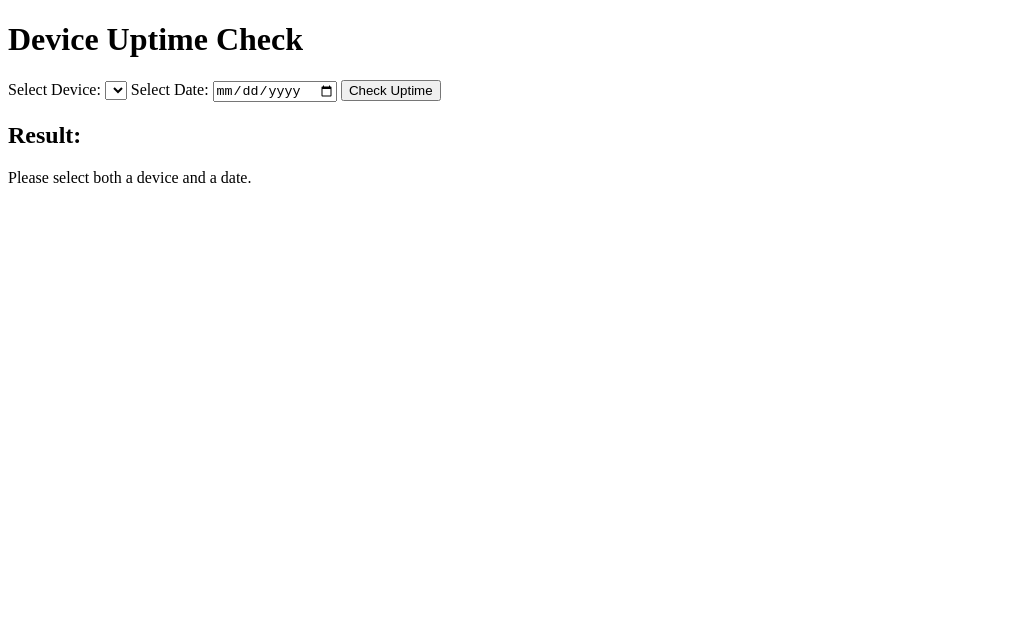
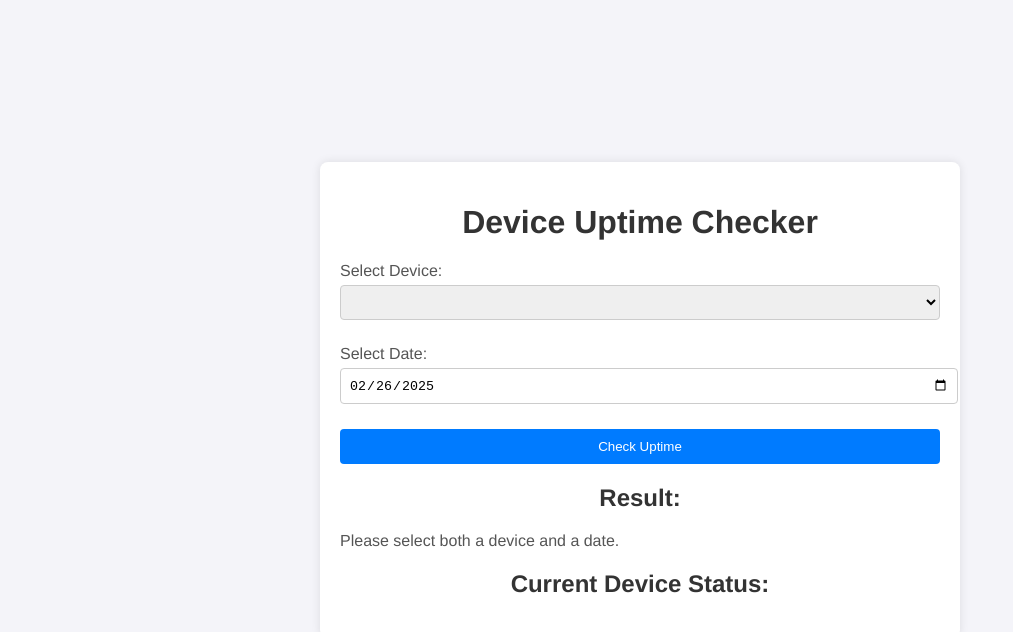
Before and after one commit to DKunin/network-watch, a website: page public/index.html in a window 1280 px wide. Both pictures are taken after a click on the button "Check Uptime". Shown: the whole page, without its empty margins (0-1013 px from the left). Drawn offline with Linux system fonts and the light colour scheme; no server answers.

Commit message:
Update design and add status

```diff
--- a/public/index.html
+++ b/public/index.html
@@ -3,21 +3,31 @@
 <head>
     <meta charset="UTF-8">
     <meta name="viewport" content="width=device-width, initial-scale=1.0">
-    <title>Device Uptime</title>
+    <title>Device Uptime Checker</title>
+    <link rel="stylesheet" href="styles.css">
     <script defer src="script.js"></script>
 </head>
 <body>
-    <h1>Device Uptime Check</h1>
+    <div class="container">
+        <h1>Device Uptime Checker</h1>
 
+        <div class="form-group">
             <label for="device">Select Device:</label>
             <select id="device"></select>
+        </div>
 
+        <div class="form-group">
             <label for="date">Select Date:</label>
             <input type="date" id="date">
+        </div>
 
-    <button onclick="fetchUptime()">Check Uptime</button>
+        <button id="check-uptime">Check Uptime</button>
 
         <h2>Result:</h2>
         <p id="result"></p>
+
+        <h2>Current Device Status:</h2>
+        <ul id="device-status"></ul>
+    </div>
 </body>
 </html>
--- a/public/script.js
+++ b/public/script.js
@@ -1,4 +1,13 @@
+document.addEventListener('DOMContentLoaded', () => {
+    loadDevices();
+    setDefaultDate();
+    fetchCurrentStatus();
+
+    document.getElementById('check-uptime').addEventListener('click', fetchUptime);
+});
+
 async function loadDevices() {
+    try {
         const response = await fetch('/devices');
         const devices = await response.json();
         const deviceSelect = document.getElementById('device');
@@ -9,6 +18,15 @@ async function loadDevices() {
             option.textContent = `${name} (${ip})`;
             deviceSelect.appendChild(option);
         }
+    } catch (error) {
+        console.error('Error loading devices:', error);
+    }
+}
+
+function setDefaultDate() {
+    const dateInput = document.getElementById('date');
+    const today = new Date().toISOString().split('T')[0];
+    dateInput.value = today;
 }
 
 async function fetchUptime() {
@@ -20,6 +38,7 @@ async function fetchUptime() {
         return;
     }
 
+    try {
         const response = await fetch(`/uptime/${device}/${date}`);
         const data = await response.json();
 
@@ -29,7 +48,25 @@ async function fetchUptime() {
             document.getElementById('result').textContent =
                 `Device: ${data.device}\nDate: ${data.date}\nUptime: ${data.uptime_human_readable}`;
         }
+    } catch (error) {
+        console.error('Error fetching uptime:', error);
+        document.getElementById('result').textContent = 'An error occurred while fetching the uptime.';
+    }
 }
 
-// Load devices on page load
-window.onload = loadDevices;
+async function fetchCurrentStatus() {
+    try {
+        const response = await fetch('/status');
+        const statuses = await response.json();
+        const statusList = document.getElementById('device-status');
+        statusList.innerHTML = '';
+
+        for (const [ip, status] of Object.entries(statuses)) {
+            const listItem = document.createElement('li');
+            listItem.textContent = `${status.name} (${ip}): ${status.isOnline ? 'ONLINE' : 'OFFLINE'}`;
+            statusList.appendChild(listItem);
+        }
+    } catch (error) {
+        console.error('Error fetching current status:', error);
+    }
+}
--- /dev/null
+++ b/public/styles.css
@@ -0,0 +1,70 @@
+body {
+    font-family: Helvetica, sans-serif;
+    background-color: #f4f4f9;
+    margin: 0;
+    padding: 0;
+    display: flex;
+    justify-content: center;
+    align-items: center;
+    height: 100vh;
+}
+
+.container {
+    background: #fff;
+    padding: 20px;
+    border-radius: 8px;
+    box-shadow: 0 0 10px rgba(0, 0, 0, 0.1);
+    width: 600px;
+    text-align: center;
+}
+
+h1 {
+    color: #333;
+}
+
+.form-group {
+    margin-bottom: 15px;
+    text-align: left;
+}
+
+label {
+    display: block;
+    margin-bottom: 5px;
+    color: #555;
+}
+
+select, input[type="date"] {
+    width: 100%;
+    padding: 8px;
+    margin-bottom: 10px;
+    border: 1px solid #ccc;
+    border-radius: 4px;
+}
+
+button {
+    background-color: #007bff;
+    color: white;
+    padding: 10px 15px;
+    border: none;
+    border-radius: 4px;
+    cursor: pointer;
+    width: 100%;
+}
+
+button:hover {
+    background-color: #0056b3;
+}
+
+h2 {
+    color: #333;
+    margin-top: 20px;
+}
+
+#result, #device-status {
+    color: #555;
+    text-align: left;
+}
+
+#device-status li {
+    margin-bottom: 5px;
+}
```
Also changed, not shown: index.js (+13 -0 lines). Lines whose indentation alone changed are shown as unchanged.
